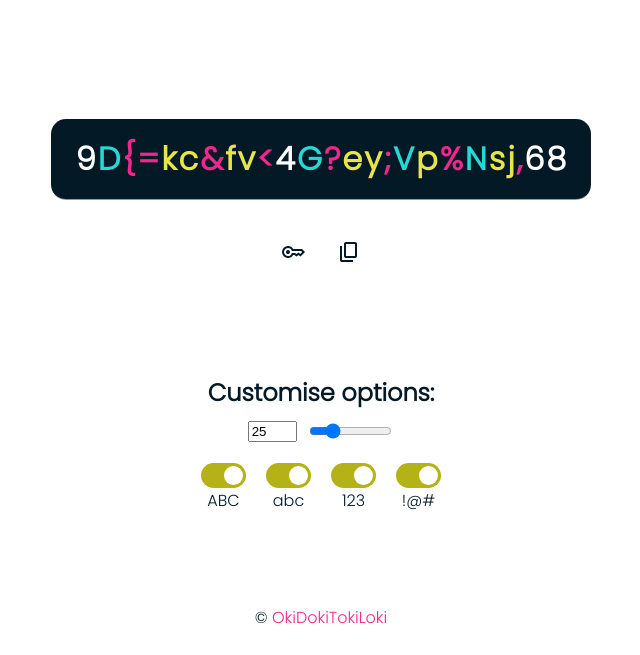
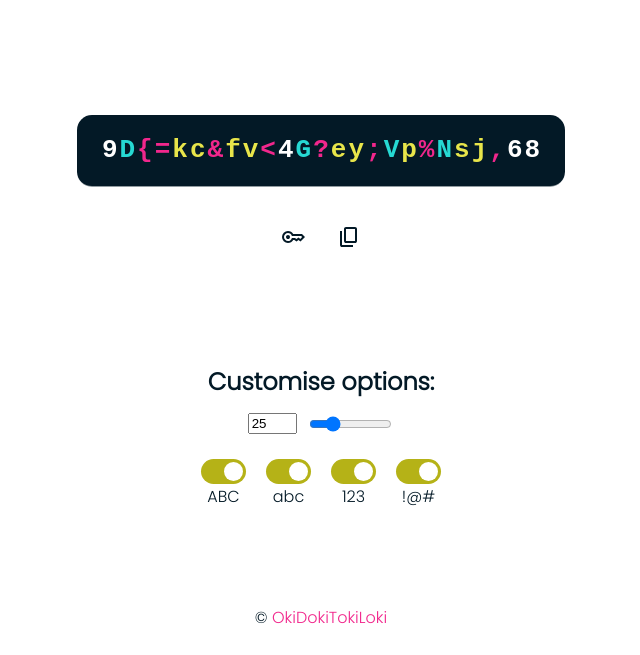
Before and after one commit to OkiDokiTokiLoki/alohomora, a website built with Vite: page index.html in a window 1280 px wide. Shown: the part 145-800 px from the top of the page, without its empty margins (319-959 px from the left). Built offline with nearby package versions, Linux system fonts and the light colour scheme; files whose address does not match are found by name.

Commit message:
password font update

```diff
--- a/src/style.css
+++ b/src/style.css
@@ -34,7 +34,7 @@ main {
   flex-direction: column;
   justify-content: space-around;
   flex: 1;
-  background: url('./backdrop.png');
+  background: url('../dist/backdrop.png');
 }
 
 h1 {
@@ -151,6 +151,7 @@ h2 {
 }
 
 #generatedPassword {
+  font-family: monospace;
   font-size: xx-large;
   font-weight: bolder;
   word-wrap: break-word;
```
